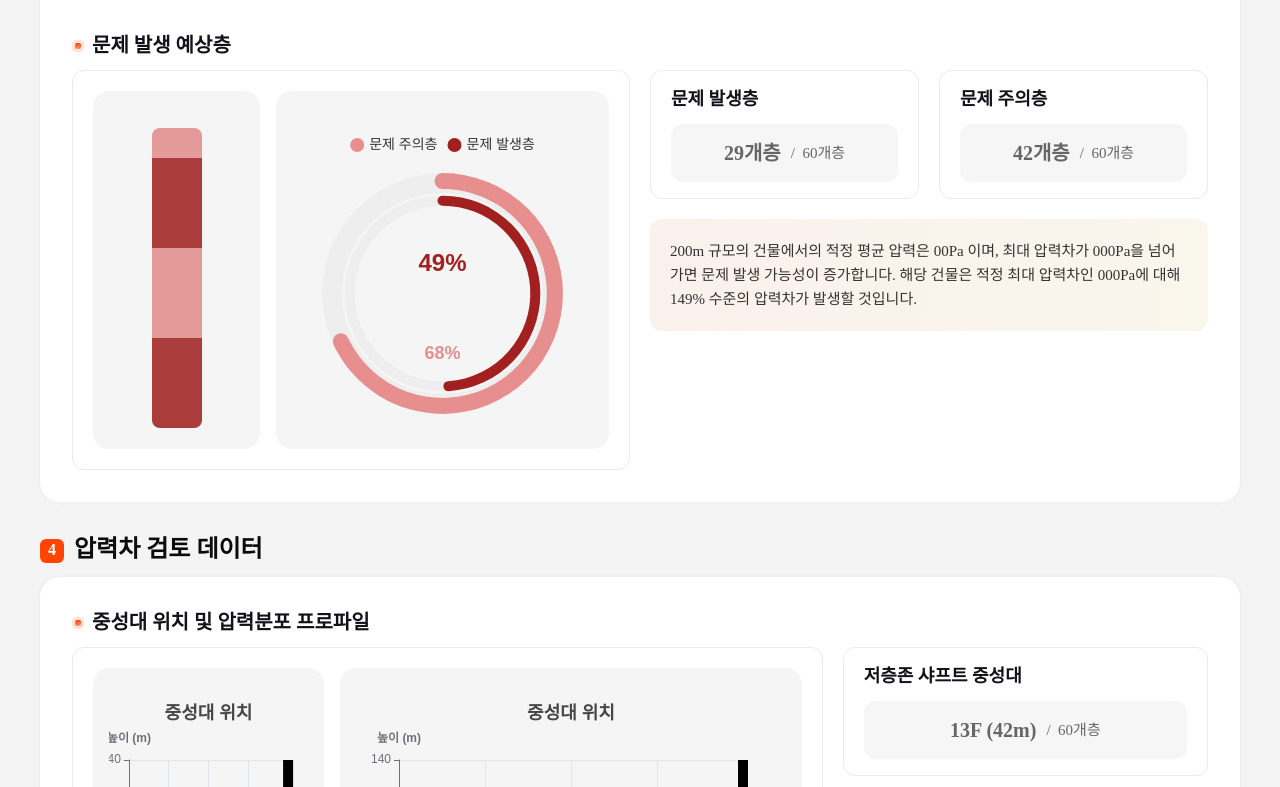
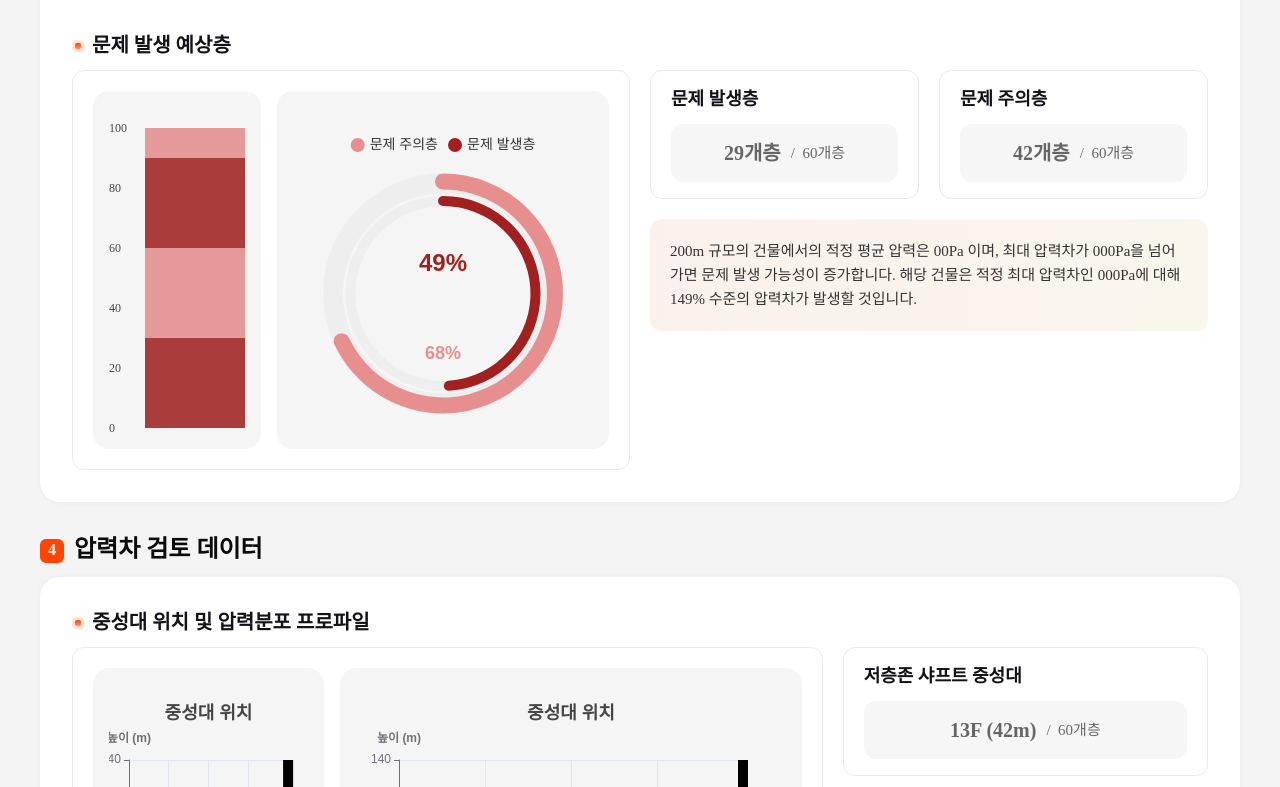
Before and after one commit to loo4os2o/stack-frontend, a Next.js app: page /evaluation/result in a window 1280 px wide. Shown: the part 2373-3160 px from the top of the page. Built offline with nearby package versions, Linux system fonts and the light colour scheme.

Commit message:
[수정] VerticalRangeBar 컴포넌트에 라벨 포맷터 및 동적 최대값 계산 기능 추가, 차트 스타일 개선

```diff
--- a/src/components/charts/VerticalRangeBar.tsx
+++ b/src/components/charts/VerticalRangeBar.tsx
@@ -1,10 +1,12 @@
 // components/VerticalRangeBar.tsx
-import React from 'react';
+'use client';
+import React, { useMemo } from 'react';
+
 // 문제 발생 예상층
 interface Block {
-  start: number; // 0 ~ 100 (% 기준)
-  end: number; // 0 ~ 100 (% 기준)
-  type: 'danger' | 'warning';
+  start: number; // 0 ~ N (퍼센트처럼 쓰되 최대값은 동적)
+  end: number; // 0 ~ N
+  type: 'danger' | 'warning' | 'normal';
 }
 
 interface Props {
@@ -12,39 +14,106 @@ interface Props {
   width?: string | number;
   height?: string | number;
   className?: string;
+  /** 라벨 포맷 (예: 층 표시) */
+  labelFormatter?: (v: number) => string | number;
+  /** 라벨 영역 너비(px) */
+  labelWidth?: number;
+}
+
+function getMaxEnd(blocks: Block[]): number {
+  if (!blocks?.length) return 100;
+  const last = blocks[blocks.length - 1];
+  const maxEnd = Math.max(...blocks.map((b) => b.end), last?.end ?? 100);
+  return maxEnd > 0 ? maxEnd : 100;
+}
+
+/** 10, 20, 30... 처럼 보이도록 step을 계산 (목표 틱 개수 ~6) */
+function getTickStep(maxEnd: number, targetTicks = 6): number {
+  if (maxEnd <= 0) return 10;
+  const rough = maxEnd / Math.max(1, targetTicks - 1);
+  // 10 단위 올림
+  const step = Math.ceil(rough / 10) * 10;
+  return Math.max(1, step);
+}
+
+function buildTicks(maxEnd: number): number[] {
+  const step = getTickStep(maxEnd);
+  const ticks: number[] = [];
+  for (let t = 0; t <= maxEnd; t += step) ticks.push(t);
+  // maxEnd가 step의 배수가 아니면 마지막 값 보장
+  if (ticks[ticks.length - 1] !== maxEnd) ticks.push(maxEnd);
+  return ticks;
 }
 
 const VerticalRangeBar: React.FC<Props> = ({
   blocks,
-  width = 50,
+  width = 100,
   height = 300,
   className = '',
+  labelFormatter,
+  labelWidth = 36,
 }) => {
+  console.log('blocks', blocks);
+  const maxEnd = useMemo(() => getMaxEnd(blocks), [blocks]);
+  const ticks = useMemo(() => buildTicks(maxEnd), [maxEnd]);
+
   return (
+    <div style={{ display: 'flex', alignItems: 'stretch' }}>
+      {/* Y축 라벨 영역 */}
+      <div
+        style={{
+          position: 'relative',
+          width: labelWidth,
+          height,
+        }}
+      >
+        {ticks.map((t, i) => (
+          <div
+            key={i}
+            style={{
+              position: 'absolute',
+              bottom: `${(t / maxEnd) * 100}%`,
+              transform: 'translateY(50%)', // 라벨을 값 중앙에 정렬
+              fontSize: 12,
+              lineHeight: 1,
+              color: '#444',
+              whiteSpace: 'nowrap',
+            }}
+          >
+            {labelFormatter ? labelFormatter(t) : t}
+          </div>
+        ))}
+      </div>
+
+      {/* 차트 본체 */}
       <div
         className={className}
         style={{
           position: 'relative',
-        width: width,
-        height: height,
+          width,
+          height,
           background: '#e0e0e0',
-        borderRadius: 8,
           margin: 'auto',
           overflow: 'hidden',
         }}
       >
         {blocks.map((block, idx) => {
-        const height = block.end - block.start;
-        const color = block.type === 'danger' ? '#a32020' : '#e78f8f';
+          const segHeightPct = ((block.end - block.start) / maxEnd) * 100;
+          const segBottomPct = (block.start / maxEnd) * 100;
+          const color =
+            block.type === 'danger' ? '#a32020' : block.type === 'warning' ? '#e78f8f' : '#e0e0e0';
           const opacity = 0.85;
+
+          // 잘못된 범위 방지
+          if (segHeightPct <= 0) return null;
 
           return (
             <div
               key={idx}
               style={{
                 position: 'absolute',
-              bottom: `${block.start}%`,
-              height: `${height}%`,
+                bottom: `${segBottomPct}%`,
+                height: `${segHeightPct}%`,
                 width: '100%',
                 backgroundColor: color,
                 opacity,
@@ -53,6 +122,7 @@ const VerticalRangeBar: React.FC<Props> = ({
           );
         })}
       </div>
+    </div>
   );
 };
 
```
Lines whose indentation alone changed are shown as unchanged.
